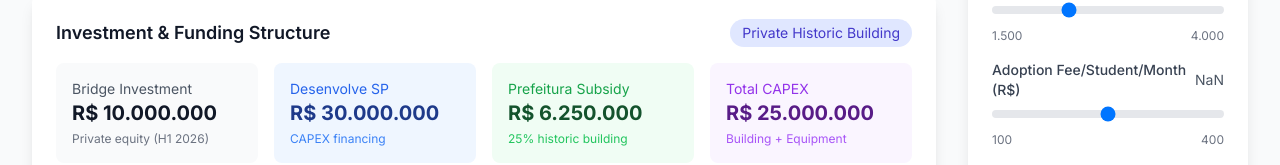
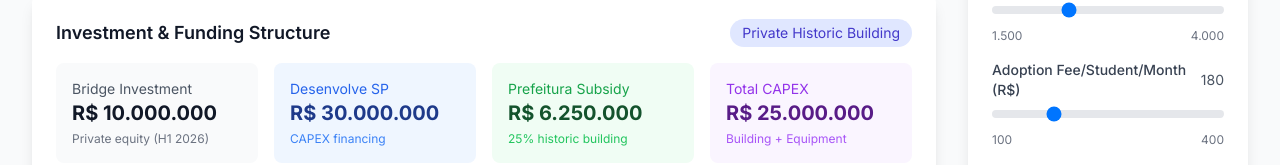
Before and after one commit to Rruiz270/ai-school-financial-app, a React (Vite) app: page / in a window 1280 px wide. Shown: the part 742-907 px from the top of the page. Built offline with nearby package versions, Linux system fonts and the light colour scheme; the HTML template or start-up script is replaced by a standard one.

Commit message:
Fix adoption fee parameter key mismatch (NaN fix)
Co-Authored-By: Claude Opus 4.5 <noreply@anthropic.com>

```diff
--- a/src/components/ParameterControl.jsx
+++ b/src/components/ParameterControl.jsx
@@ -27,7 +27,7 @@ const ParameterControl = ({ parameters, onParameterChange, className = '' }) =>
       icon: <DollarSign className="w-5 h-5" />,
       parameters: [
         { key: 'flagshipTuition', label: 'Monthly Tuition (R$)', value: parameters.flagshipTuition, min: 1500, max: 4000, step: 100 },
-        { key: 'adoptionLicenseFee', label: 'Adoption Fee/Student/Month (R$)', value: parameters.adoptionLicenseFee, min: 100, max: 400, step: 25 },
+        { key: 'adoptionLicenseFeeMonthly', label: 'Adoption Fee/Student/Month (R$)', value: parameters.adoptionLicenseFeeMonthly, min: 100, max: 400, step: 25 },
         { key: 'kitCostPerStudent', label: 'Annual Kit Cost (R$)', value: parameters.kitCostPerStudent, min: 1000, max: 2500, step: 100 },
         { key: 'franchiseRoyaltyRate', label: 'Franchise Royalty (%)', value: parameters.franchiseRoyaltyRate * 100, min: 5, max: 15, step: 0.5, isPercentage: true },
         { key: 'franchiseFee', label: 'Franchise Fee (R$)', value: parameters.franchiseFee, min: 100000, max: 500000, step: 25000 },
```
